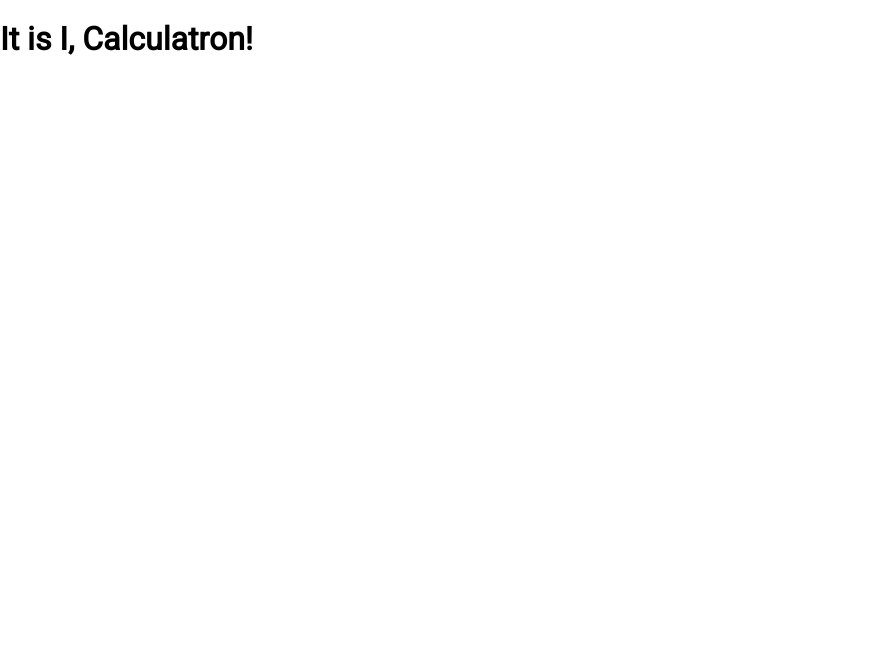
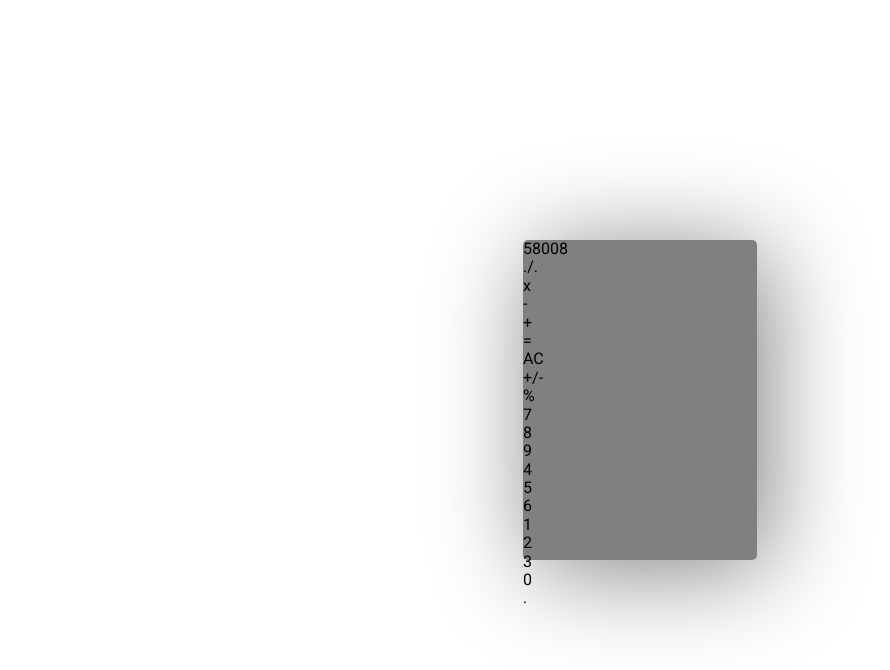
Before and after one commit to brac/calcClone, a website: page index.html in a window 1280 px wide. Shown: the whole page, without its empty margins (0-890 px from the left). Drawn offline with Linux system fonts and the light colour scheme.

Commit message:
basic markup

```diff
--- a/index.css
+++ b/index.css
@@ -3,3 +3,17 @@
 * {
   font-family: 'Roboto';
 }
+
+.calculator {
+  background-color: grey;
+  bottom: 0;
+  border-radius: 5px;
+  box-shadow: 10px 10px 100px grey;
+  height: 320px;
+  left: 0;
+  margin: auto;
+  position: absolute;
+  right: 0;
+  top:0;
+  width: 234px;
+}
--- a/index.html
+++ b/index.html
@@ -6,9 +6,40 @@
   <link rel="stylesheet" href="index.css">
   <title>Calc Clone</title>
 </head>
+
 <body>
   <div class="calculator">
-    <h1>It is I, Calculatron!</h1>
-  </div>
+    <div class="calculator-outputview">58008</div> <!-- calculator-outputview -->
+    <div class="calculator-keypad">
+      <div class="calculator-keypad-functionkeys">
+        <!-- TODO: Better Symbols -->
+        <div class="calculator-keypad-functionkeys-functionkey">./.</div>
+        <div class="calculator-keypad-functionkeys-functionkey">x</div>
+        <div class="calculator-keypad-functionkeys-functionkey">-</div>
+        <div class="calculator-keypad-functionkeys-functionkey">+</div>
+        <div class="calculator-keypad-functionkeys-functionkey">=</div>
+      </div> <!-- calculator-keypad-functionkeys -->
+      <div class="calculator-keypad-inputkeys">
+        <div class="calculator-keypad-inputkeys-adjustkeys">
+          <div class="calculator-keypad-inputkeys-adjustkeys-adjustkey">AC</div>
+          <div class="calculator-keypad-inputkeys-adjustkeys-adjustkey">+/-</div>
+          <div class="calculator-keypad-inputkeys-adjustkeys-adjustkey">%</div>
+        </div> <!-- calculator-keypad-inputkeys-adjustkeys -->
+        <div class="calculator-keypad-inputkeys-numberkeys">
+          <div class="calculator-keypad-inputkeys-numberkeys-numberkey">7</div>
+          <div class="calculator-keypad-inputkeys-numberkeys-numberkey">8</div>
+          <div class="calculator-keypad-inputkeys-numberkeys-numberkey">9</div>
+          <div class="calculator-keypad-inputkeys-numberkeys-numberkey">4</div>
+          <div class="calculator-keypad-inputkeys-numberkeys-numberkey">5</div>
+          <div class="calculator-keypad-inputkeys-numberkeys-numberkey">6</div>
+          <div class="calculator-keypad-inputkeys-numberkeys-numberkey">1</div>
+          <div class="calculator-keypad-inputkeys-numberkeys-numberkey">2</div>
+          <div class="calculator-keypad-inputkeys-numberkeys-numberkey">3</div>
+          <div class="calculator-keypad-inputkeys-numberkeys-numberkey">0</div>
+          <div class="calculator-keypad-inputkeys-numberkeys-numberkey">.</div>
+        </div> <!-- calculator-keypad-inputkeys-numberkeys -->
+      </div> <!-- calculator-keypad-inputkeys -->
+    </div> <!-- calculator-keypad -->
+  </div> <!-- calculator -->
 </body>
 </html>
```
Also changed, not shown: README.md.
